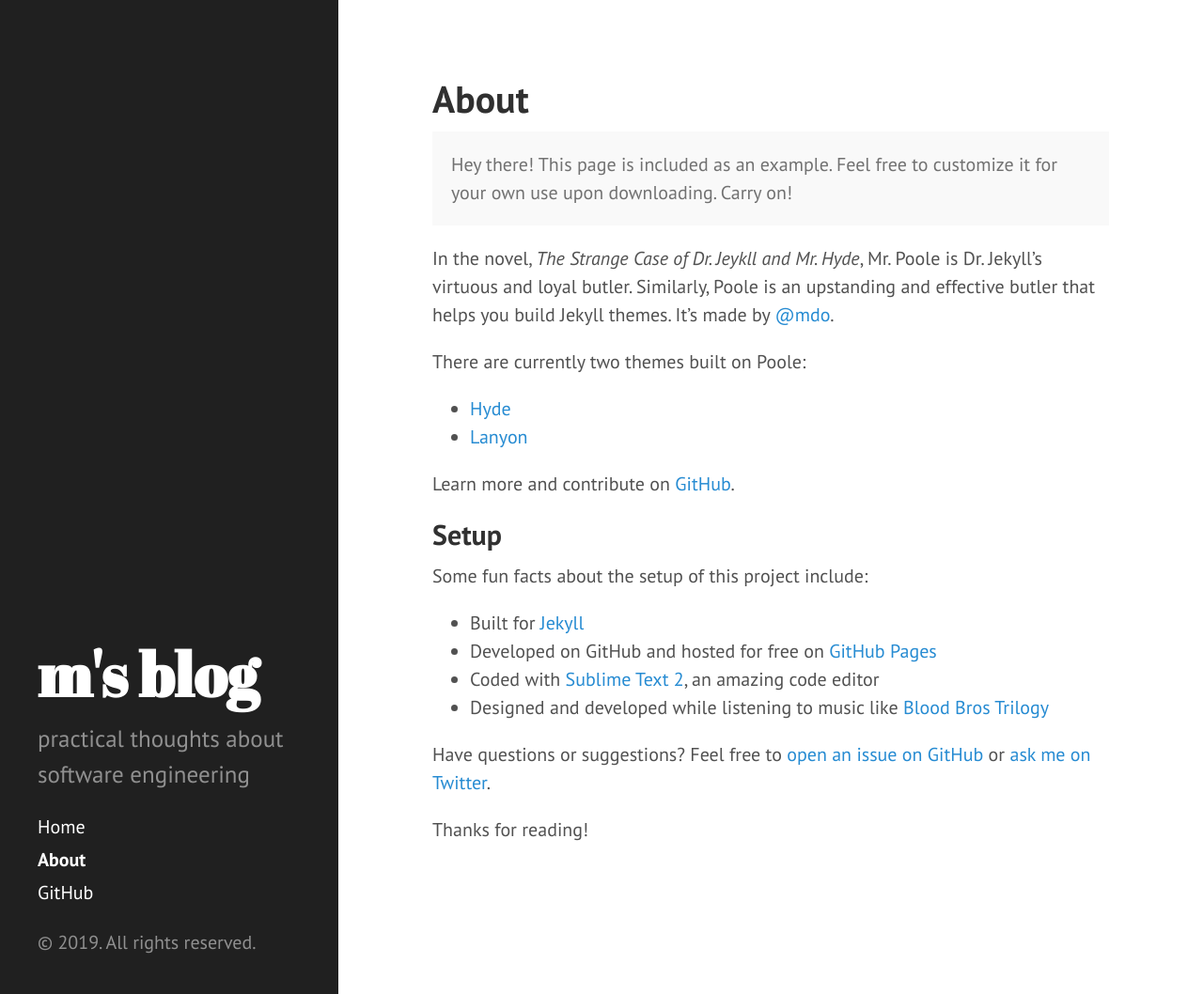
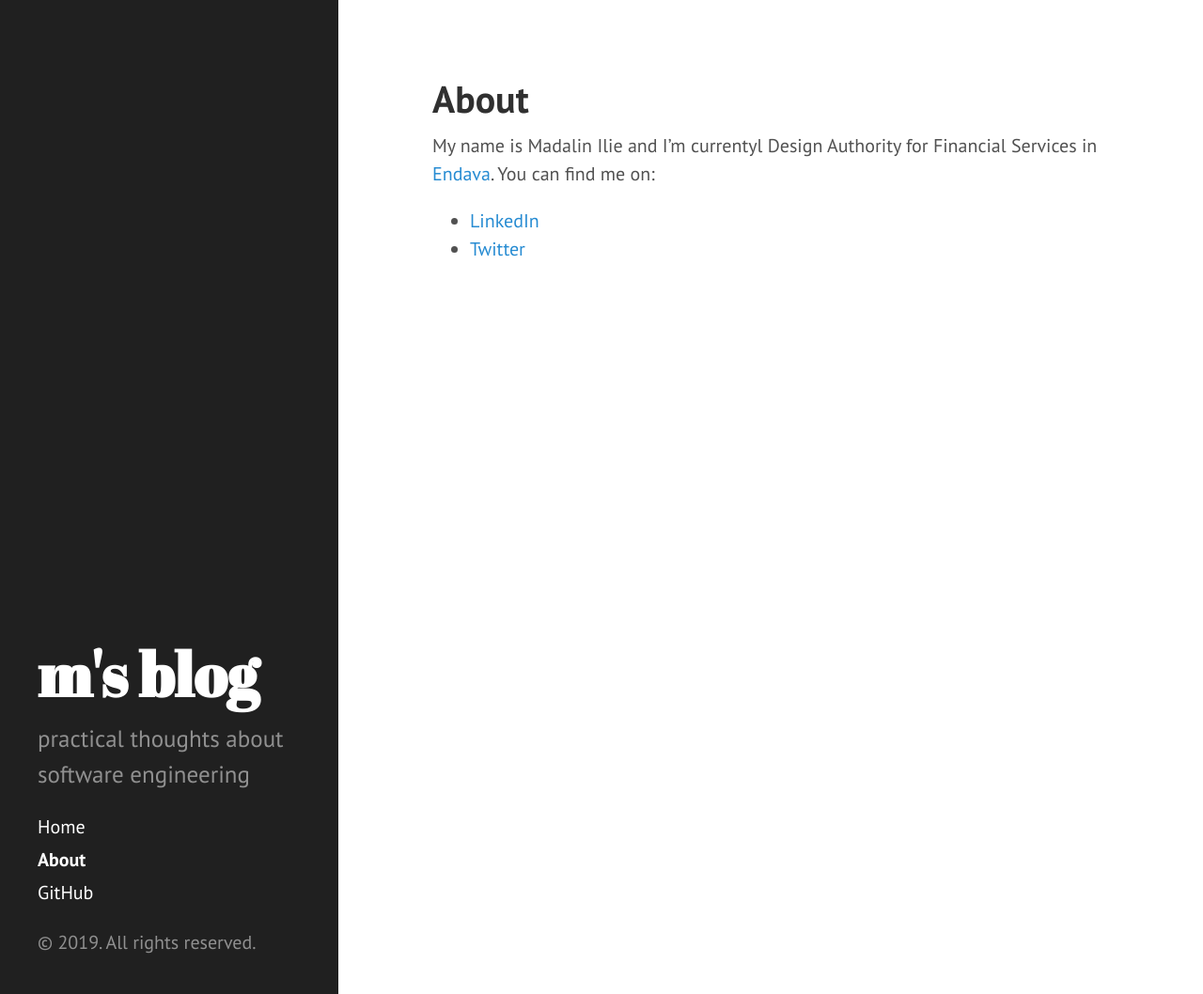
Before and after one commit to ludovicianul/ludovicianul.github.io, a Jekyll site: the page built from about.md, in a window 1280 px wide and 1058 px high. Shown: the whole window at 94% size. Built offline with Jekyll 4.4.1, drawn with Linux system fonts in a browser that asks for light colours.

Commit message:
Update about.md

```diff
--- a/about.md
+++ b/about.md
@@ -3,28 +3,6 @@ layout: page
 title: About
 ---
 
-<p class="message">
-  Hey there! This page is included as an example. Feel free to customize it for your own use upon downloading. Carry on!
-</p>
-
-In the novel, *The Strange Case of Dr. Jeykll and Mr. Hyde*, Mr. Poole is Dr. Jekyll's virtuous and loyal butler. Similarly, Poole is an upstanding and effective butler that helps you build Jekyll themes. It's made by [@mdo](https://twitter.com/mdo).
-
-There are currently two themes built on Poole:
-
-* [Hyde](http://hyde.getpoole.com)
-* [Lanyon](http://lanyon.getpoole.com)
-
-Learn more and contribute on [GitHub](https://github.com/poole).
-
-## Setup
-
-Some fun facts about the setup of this project include:
-
-* Built for [Jekyll](http://jekyllrb.com)
-* Developed on GitHub and hosted for free on [GitHub Pages](https://pages.github.com)
-* Coded with [Sublime Text 2](http://sublimetext.com), an amazing code editor
-* Designed and developed while listening to music like [Blood Bros Trilogy](https://soundcloud.com/maddecent/sets/blood-bros-series)
-
-Have questions or suggestions? Feel free to [open an issue on GitHub](https://github.com/poole/issues/new) or [ask me on Twitter](https://twitter.com/mdo).
-
-Thanks for reading!
+My name is Madalin Ilie and I'm currentyl Design Authority for Financial Services in [Endava](https://endava.com). You can find me on:
+  - [LinkedIn](https://www.linkedin.com/in/iliemadalin/)
+  - [Twitter](https://twitter.com/ludovicianul)
```
